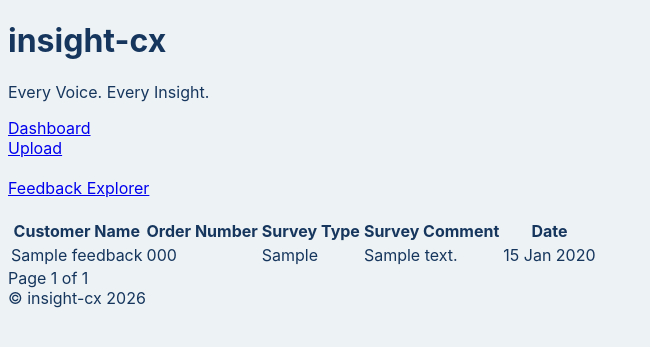
After one commit to birgitt-thomsen/insight-cx, a Flask app: page /feedback in a window 1280 px wide. The commit adds this page. Shown: the top 347 px of the page, without its empty margins (0-650 px from the left). Run offline with Flask 3, Linux system fonts and the light colour scheme; tables that the repository leaves empty hold one stand-in row (values such as "Sample post").

Commit message:
Adding feedback explorer route and html with data table

```diff
--- a/app.py
+++ b/app.py
@@ -1,13 +1,16 @@
 """ This script handles all flask routes for the application."""
 import os
 from flask import Flask, render_template, request, flash, redirect, url_for
+from dotenv import load_dotenv
 from models import db
 from storage.feedback_storage import FeedbackStorage
 from services.csv_importer import CSVImporter
 from storage.dashboard_storage import DashboardStorage
+from services.ai_service import AIService
 
+load_dotenv() #Load variables from .env
 app = Flask(__name__)
-app.secret_key = '_7#y9P"F4Z8q-v\\wec]/'
+app.config['SECRET_KEY'] = os.environ.get('SECRET_KEY')
 
 # Define path to database file
 basedir = os.path.abspath(os.path.dirname(__file__))
@@ -21,10 +24,12 @@ db.init_app(app)  # Link the database and the app.
 csv_importer = CSVImporter()
 feedback_storage = FeedbackStorage()
 dashboard_storage = DashboardStorage()
+ai = AIService()
 
 @app.route('/')
 def dashboard():
     """ Display the main dashboard page. """
+
     metrics = dashboard_storage.get_dashboard_metrics()
     themes = dashboard_storage.get_theme_breakdown()
     sentiments = dashboard_storage.get_sentiment_breakdown()
@@ -38,6 +43,7 @@ def dashboard():
 @app.route("/upload", methods=["GET", "POST"])
 def upload():
     """ Handle csv upload route. """
+
     if request.method == "POST":
         try:
             records = csv_importer.import_feedback(
@@ -63,6 +69,25 @@ def upload():
 
     return render_template("upload.html")
 
+@app.route("/feedback")
+def feedback():
+    """ Display the feedback page. """
+
+    page = request.args.get(
+        "page",
+        default=1,
+        type=int
+    )
+
+    feedback_page = feedback_storage.get_feedback_page(
+        page=page,
+        per_page=25
+    )
+
+    return render_template(
+        "feedback.html",
+        feedback_page=feedback_page
+    )
 
 if __name__ == "__main__":
     # One-time creation of database
--- /dev/null
+++ b/templates/feedback.html
@@ -0,0 +1,46 @@
+{% extends "layout.html" %}
+{% block content %}
+
+<table>
+<tr>
+    <th>Customer Name</th>
+    <th>Order Number</th>
+    <th>Survey Type</th>
+    <th>Survey Comment</th>
+    <th>Date</th>
+</tr>
+
+{% for feedback in feedback_page.items %}
+
+<tr>
+    <td>{{ feedback.customer_name }}</td>
+    <td>{{ feedback.order_number }}</td>
+    <td>{{ feedback.survey_type }}</td>
+    <td>{{ feedback.comment }}</td>
+    <td>{{ feedback.feedback_date.strftime("%d %b %Y") }}</td>
+</tr>
+
+{% endfor %}
+
+</table>
+
+<div class="pagination">
+
+    {% if feedback_page.has_prev %}
+        <a href="{{ url_for('feedback', page=feedback_page.prev_num) }}">
+            Previous
+        </a>
+    {% endif %}
+
+    Page {{ feedback_page.page }}
+    of {{ feedback_page.pages }}
+
+    {% if feedback_page.has_next %}
+        <a href="{{ url_for('feedback', page=feedback_page.next_num) }}">
+            Next
+        </a>
+    {% endif %}
+
+</div>
+
+{% endblock %}
--- a/templates/layout.html
+++ b/templates/layout.html
@@ -20,6 +20,7 @@
 <nav>
     <a href="{{ url_for('dashboard') }}">Dashboard</a><br>
     <a href="{{ url_for('upload') }}">Upload</a><br><br>
+    <a href="{{ url_for('feedback') }}">Feedback Explorer</a><br><br>
 </nav>
 
 {% with messages = get_flashed_messages(with_categories=true) %}
```
Also changed, not shown: storage/feedback_storage.py.
